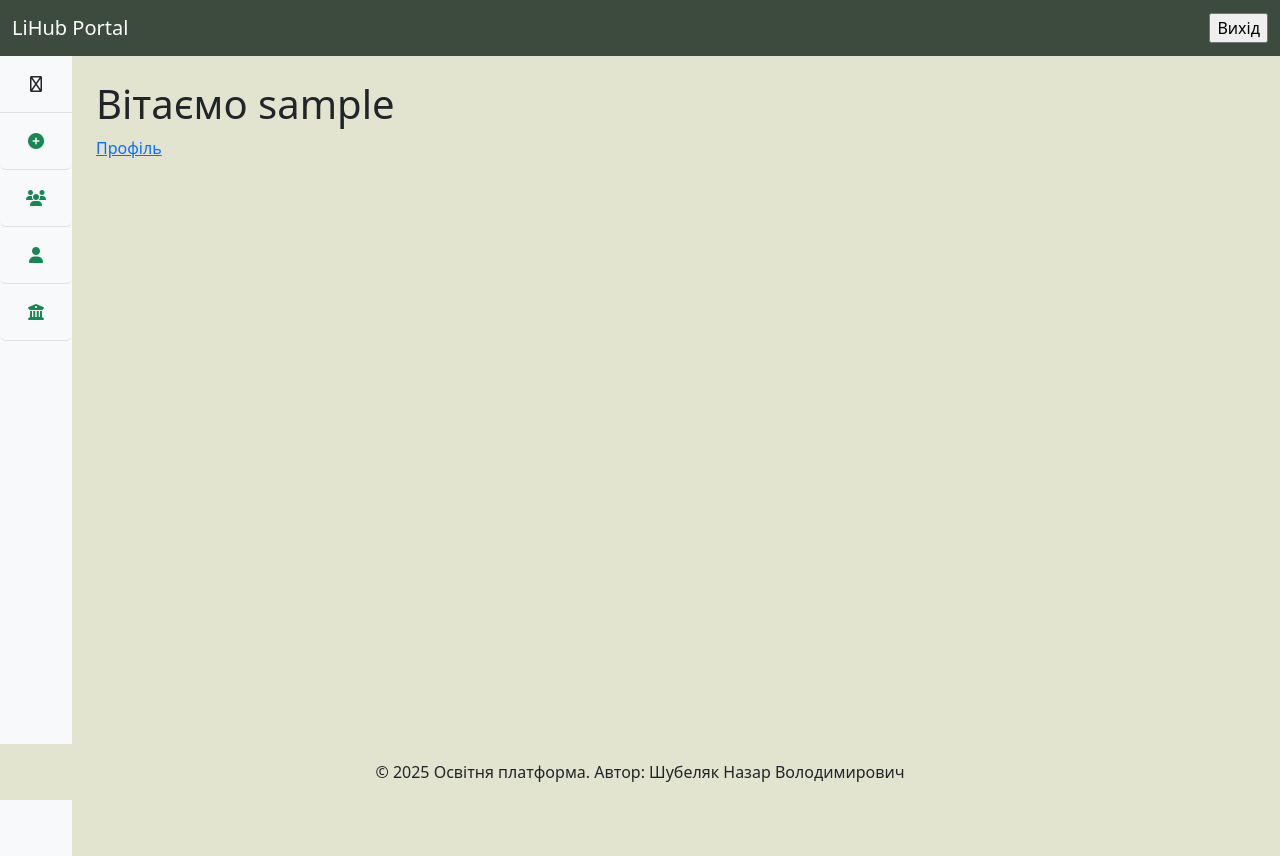
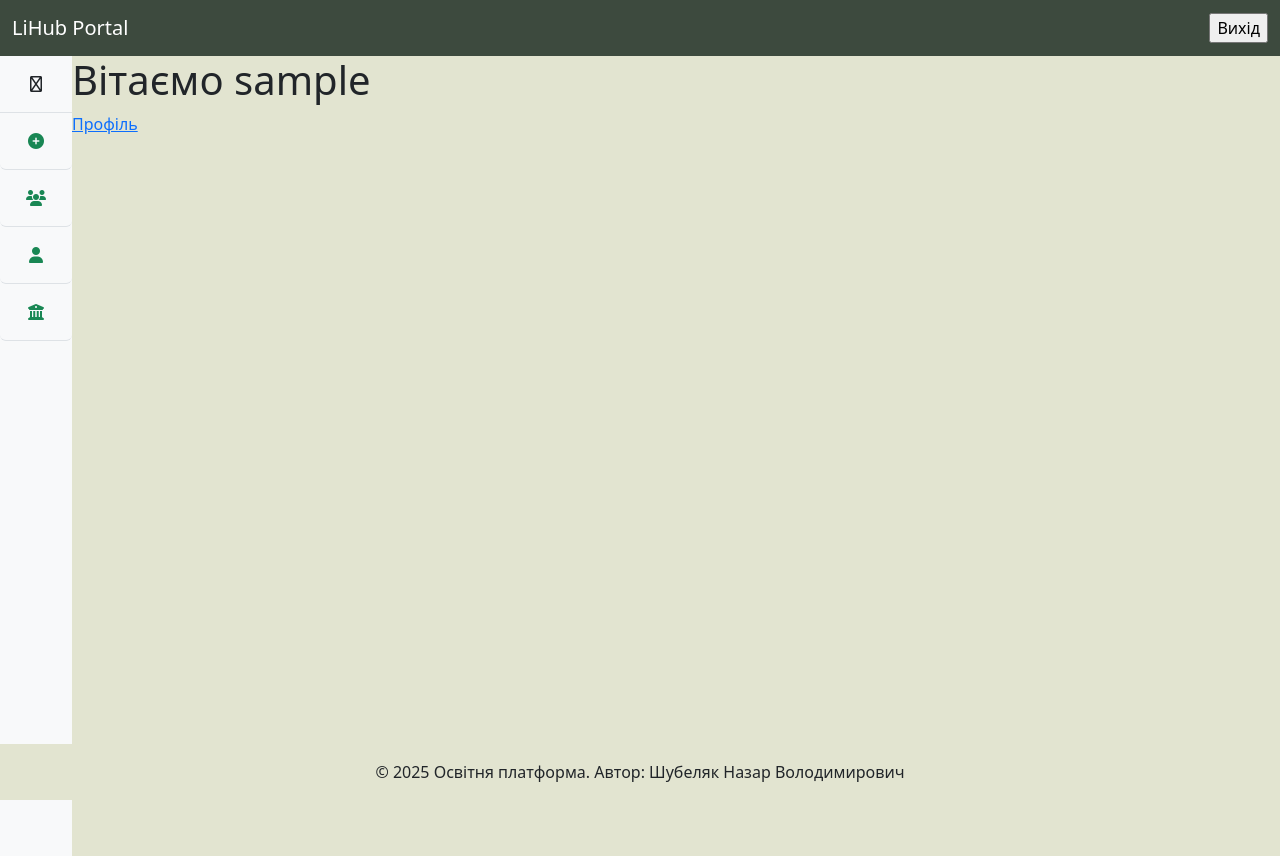
Before and after one commit to NazarShubeliak/edu_platform, a Django app: page / in a window 1280 px wide. Run offline with Django 5.2, Linux system fonts and the light colour scheme; the visitor is signed in with stand-in values (Sample User, id 1); some libraries are stand-ins or nearby versions.

Commit message:
Зберігаю бо щось блін комп починає ламатись

```diff
--- a/templates/base.html
+++ b/templates/base.html
@@ -76,13 +76,8 @@
     <!-- Основний контейнер -->
     <!-- <div class="container"> -->
     <!-- </div> -->
-    <div class="flex-grow-1 p-4">
+    <div class="flex-grow-1">
         {% block content %}
-        {% if user.is_authenticated %}
-            <h1>Вітаємо {{ user.username }}</h1>
-        {% else %}
-            <!-- Контент для неавторизованих користувачів -->
-        {% endif %}
         {% endblock %}
 </div>
 <!-- </div> -->
```
